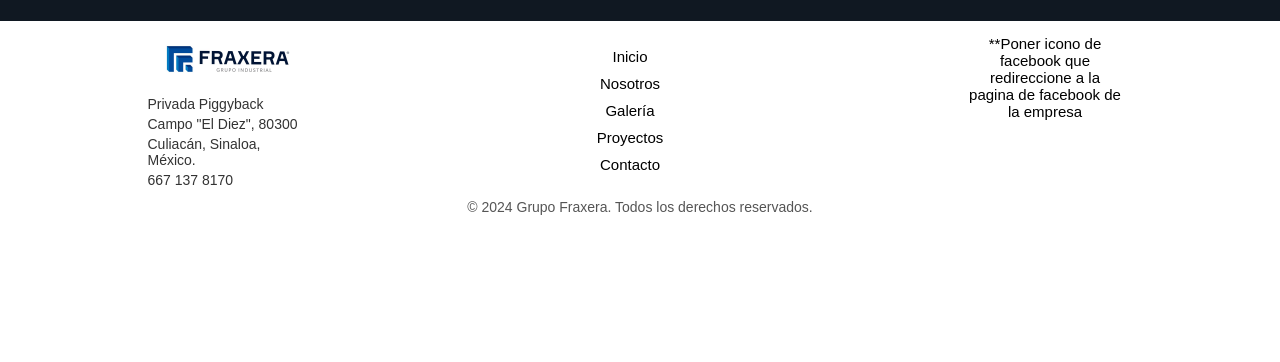
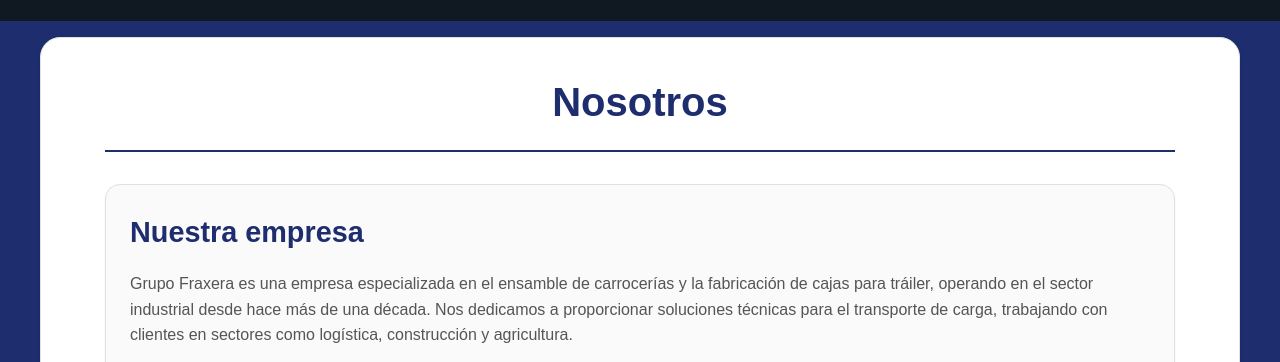
Before and after one commit to 3arlos3ere3er-ctrl/GrupoFraxera, a React (Vite) app: page / in a window 1280 px wide. Shown: the part 738-1100 px from the top of the page. Before the commit the page ends 967 px from the top, so only its background shows below. Built offline with nearby package versions, Linux system fonts and the light colour scheme.

Commit message:
seccion nosotros terminada, esperando fotos reales

```diff
--- a/src/App.jsx
+++ b/src/App.jsx
@@ -2,6 +2,7 @@ import React from 'react'
 import Navbar from './Components/Navbar/Navbar'
 import Footer from './Components/Footer/Footer'
 import Inicio from './Components/Inicio/Inicio'
+import Nosotros from './Components/Nosotros/Nosotros'
 
 const App = () => {
   return (
@@ -12,6 +13,9 @@ const App = () => {
       {/* Inicio */}
       <Inicio />
 
+      {/* Nosotros */}
+      <Nosotros />
+
       {/* Footer */}
       <Footer />
     </div>
--- a/src/Components/Inicio/Inicio.jsx
+++ b/src/Components/Inicio/Inicio.jsx
@@ -19,7 +19,7 @@ const Inicio = () => {
   }, [])
 
   return (
-    <section className="hero" aria-label="Hero institucional Grupo Fraxera">
+    <section id="inicio" className="hero" aria-label="Hero institucional Grupo Fraxera">
       <div className="hero-content">
         <span className="hero-eyebrow">Soluciones industriales para transporte de carga</span>
         <h1>Fabricamos carrocerías y cajas de tráiler con calidad y precisión</h1>
--- a/src/Components/Navbar/Navbar.css
+++ b/src/Components/Navbar/Navbar.css
@@ -34,6 +34,8 @@ ul{
   position: relative;
   display: inline-block;
   transition: color 0.2s, transform 0.2s;
+  text-decoration: none;
+  color: inherit;
 }
 .nav-links::after {
   content: '';
--- a/src/Components/Navbar/Navbar.jsx
+++ b/src/Components/Navbar/Navbar.jsx
@@ -8,8 +8,8 @@ const Navbar = () => {
 
        <img src={logo} alt="" className='logo'/>
        <ul className='menus'>
-         <li className='nav-links'>Inicio</li>
-         <li className='nav-links'>Nosotros</li>
+         <li><a className='nav-links' href="#inicio">Inicio</a></li>
+         <li><a className='nav-links' href="#nosotros">Nosotros</a></li>
          <li className='nav-links'>Galería</li>
          <li className='nav-links'>Proyectos</li>
          <li className='nav-links'>Contacto</li>
--- /dev/null
+++ b/src/Components/Nosotros/Nosotros.css
@@ -0,0 +1,124 @@
+.nosotros-container {
+  padding: 2rem 4rem;
+  background-color: #ffffff;
+  color: #333333;
+  line-height: 1.6;
+  max-width: 1200px;
+  margin: 1rem auto;
+  border-radius: 20px;
+  border: 1px solid #e0e0e0;
+  box-shadow: 0 2px 5px rgba(0, 0, 0, 0.1);
+}
+
+.nosotros-container h1 {
+  font-size: 2.5rem;
+  color: #1e2d6d;
+  margin-bottom: 2rem;
+  text-align: center;
+  border-bottom: 2px solid #1e2d6d;
+  padding-bottom: 1rem;
+}
+
+.nosotros-section {
+  margin-bottom: 2rem;
+  border-radius: 15px;
+  border: 1px solid #e0e0e0;
+  padding: 1.5rem;
+  background-color: #fafafa;
+  box-shadow: 0 1px 3px rgba(0, 0, 0, 0.05);
+}
+
+.nosotros-section h2 {
+  font-size: 1.8rem;
+  color: #1e2d6d;
+  margin-bottom: 1rem;
+  font-weight: 600;
+  margin-top: 0;
+}
+
+.nosotros-section p {
+  font-size: 1rem;
+  margin-bottom: 1rem;
+  color: #555555;
+}
+
+.nosotros-section ul {
+  list-style-type: disc;
+  margin-left: 1.5rem;
+  color: #555555;
+}
+
+.nosotros-section li {
+  margin-bottom: 0.5rem;
+  font-size: 1rem;
+}
+
+.nosotros-section li::marker {
+  color: #1e2d6d;
+}
+
+.mision-vision-container {
+  display: flex;
+  gap: 2rem;
+  justify-content: space-between;
+
+}
+
+.mision-block, .vision-block {
+  flex: 1;
+  border-radius: 15px;
+  border: 1px solid #e0e0e0;
+  padding: 1.5rem;
+  background-color: #fafafa;
+  box-shadow: 0 1px 3px rgba(0, 0, 0, 0.05);
+}
+
+.mision-block h2, .vision-block h2 {
+  margin-top: 0;
+  color: #1e2d6d;
+}
+
+.mision-vision-section {
+  margin-bottom: 2rem;
+}
+
+
+@media (max-width: 768px) {
+  .nosotros-container {
+    padding: 1rem 2rem;
+    border-radius: 15px;
+  }
+
+  .nosotros-container h1 {
+    font-size: 2rem;
+  }
+
+  .nosotros-section h2 {
+    font-size: 1.5rem;
+  }
+
+  .nosotros-section {
+    padding: 1rem;
+    border-radius: 10px;
+  }
+
+  .mision-vision-container {
+    flex-direction: column;
+    gap: 1rem;
+  }
+}
+
+/* Responsive design */
+@media (max-width: 768px) {
+  .nosotros-container {
+    padding: 1rem 2rem;
+  }
+
+  .nosotros-container h1 {
+    font-size: 2rem;
+  }
+
+  .nosotros-section h2 {
+    font-size: 1.5rem;
+  }
+}
--- /dev/null
+++ b/src/Components/Nosotros/Nosotros.jsx
@@ -0,0 +1,65 @@
+import React from 'react';
+import './Nosotros.css';
+
+function Nosotros() {
+  return (
+    <div id="nosotros" className="nosotros-container">
+      <h1>Nosotros</h1>
+
+      <section className="nosotros-section">
+        <h2>Nuestra empresa</h2>
+        <p>
+          Grupo Fraxera es una empresa especializada en el ensamble de carrocerías y la fabricación de cajas para tráiler, operando en el sector industrial desde hace más de una década. Nos dedicamos a proporcionar soluciones técnicas para el transporte de carga, trabajando con clientes en sectores como logística, construcción y agricultura.
+        </p>
+        <p>
+          Nuestra trayectoria se basa en la evolución constante de procesos, adaptándonos a las demandas del mercado industrial y manteniendo un enfoque en la eficiencia operativa.
+        </p>
+      </section>
+
+      <section className="nosotros-section">
+        <h2>¿Qué hacemos?</h2>
+        <p>Ofrecemos servicios especializados en el ensamble y fabricación de componentes para vehículos de transporte pesado:</p>
+        <ul>
+          <li>Ensamble de carrocerías: Montaje preciso de estructuras metálicas y componentes para tráiler, asegurando compatibilidad con estándares técnicos.</li>
+          <li>Fabricación de cajas para tráiler: Producción de cajas personalizadas en acero y aluminio, optimizadas para diferentes tipos de carga y condiciones de uso.</li>
+          <li>Soluciones a medida: Adaptaciones técnicas, como refuerzos estructurales o modificaciones para cargas específicas, basadas en requerimientos del cliente.</li>
+        </ul>
+      </section>
+
+      <section className="nosotros-section">
+        <h2>Capacidad operativa</h2>
+        <p>
+          Contamos con instalaciones industriales equipadas con maquinaria especializada para corte, soldadura y ensamble de metales. Nuestro equipo incluye técnicos certificados en procesos de fabricación y control de calidad, con experiencia en normas ISO para asegurar consistencia en cada proyecto.
+        </p>
+        <p>
+          Operamos con flujos de trabajo optimizados que permiten entregas puntuales y escalables, respaldados por un sistema de gestión que prioriza la precisión y la seguridad.
+        </p>
+      </section>
+
+      <section className="nosotros-section">
+        <h2>¿Por qué elegirnos?</h2>
+        <ul>
+          <li>Durabilidad comprobada: Nuestros productos resisten condiciones extremas de carga y desgaste, reduciendo costos de mantenimiento a largo plazo.</li>
+          <li>Cumplimiento normativo: Garantizamos adhesión a regulaciones técnicas y de seguridad, minimizando riesgos operativos para el cliente.</li>
+          <li>Personalización técnica: Desarrollamos soluciones específicas para cada necesidad, integrando feedback del cliente en el diseño.</li>
+          <li>Eficiencia en entregas: Procesos optimizados que permiten tiempos de respuesta competitivos sin comprometer la calidad.</li>
+        </ul>
+      </section>
+
+      <section className="mision-vision-section">
+        <div className="mision-vision-container">
+          <div className="mision-block">
+            <h2>Misión</h2>
+            <p>Proporcionar soluciones técnicas confiables en ensamble de carrocerías y fabricación de cajas para tráiler, apoyando la eficiencia operativa de nuestros clientes industriales.</p>
+          </div>
+          <div className="vision-block">
+            <h2>Visión</h2>
+            <p>Ser un referente en fabricación industrial especializada, impulsando innovación técnica para el sector del transporte de carga.</p>
+          </div>
+        </div>
+      </section>
+    </div>
+  );
+}
+
+export default Nosotros;
```
